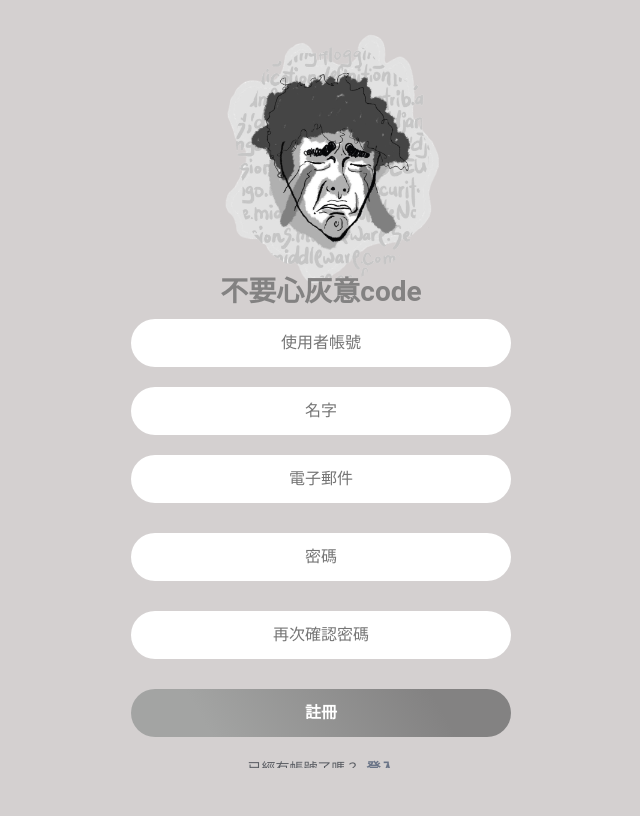
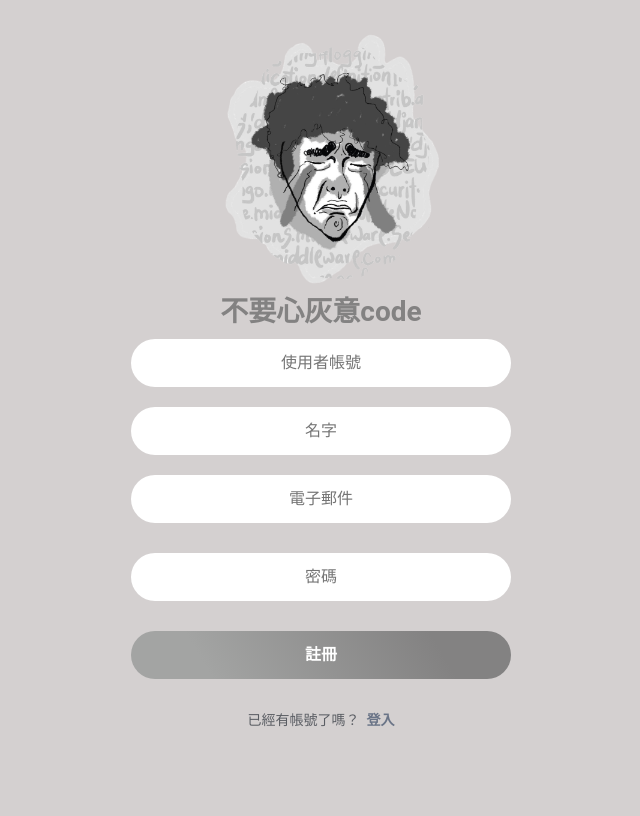
Before and after one commit to mike920116/112509, a Django app: page /signup/ in a window 1280 px wide. Shown: the top 816 px of the page, without its empty margins (319-959 px from the left). Run offline with Django 4.2, Linux system fonts and the light colour scheme; parts of the project's set-up code (start-up, migrations or seed data) failed here and were passed over; some libraries are stand-ins or nearby versions.

Commit message:
修改login跟signup的錯誤等

```diff
--- a/first/forms.py
+++ b/first/forms.py
@@ -1,5 +1,5 @@
 from django import forms
-
+from django.contrib.auth.models import User
 from first.models import Post, Comment
 
 
@@ -27,3 +27,8 @@ class CommentDeleteConfirmForm(forms.Form):
         required=True,
         label="你確定要刪除這則留言嗎？真的會消失喔！！！",
     )
+
+class SignupForm(forms.ModelForm):
+    class Meta:
+        model = User
+        fields = "__all__"
--- a/first/templates/login.html
+++ b/first/templates/login.html
@@ -42,7 +42,7 @@
                   <span class="checkmark"></span>
                 </label>
                 <br/>
-                <button type="submit" class="form-item button">
+                <button type="submit" class="form-item button" href="/index">
                     登入
                 </button>
                 <div class="text-item">
--- a/first/templates/signup.html
+++ b/first/templates/signup.html
@@ -18,7 +18,9 @@
       </div>
 
   <div class="wrap">
-    <form action="" method="POST">
+    {% comment %} 如果只是要跳轉頁面用method="GET",其他都用method="POST"  {% endcomment %}
+    <form action="{% url 'signup' %}" method="POST">
+      {% csrf_token %}
       <div>
         <style>h1{
           font-size: 28px;
@@ -43,26 +45,30 @@
       </div>
 
       <div>
-        <input class="form-item" type="password" name="password1" id="password1" placeholder="密碼">
+        <input class="form-item" type="password" name="password" id="password1" placeholder="密碼">
         <div class="message" id="password-message"></div>
       </div>
 
-      <div>
+      {% comment %} <div>
         <input class="form-item" type="password" name="password2" id="password2" placeholder="再次確認密碼">
         <div class="message" id="password-message"></div>
-      </div>
+      </div> {% endcomment %}
 
-      <div class="form-item button" onclick="userLogin()">
+      <button class="form-item button" type="submit">註冊</button>
+      {% comment %} <div class="form-item button" onclick="userLogin()">
         <p>註冊</p>
-      </div>
+      </div> {% endcomment %}
 
       <div class="text-item">
         <span>已經有帳號了嗎？&ensp;</span>
         <a class="text-strong" href="/login">登入</a>
       </div>
 
+      <div id="message" class="message"></div>
+
+
     </form>
-    <script>
+    {% comment %} <script>
       var form = document.querySelector('form');
       form.addEventListener('submit', function(event) {
         var password1 = document.querySelector('#password1').value;
@@ -72,6 +78,25 @@
           alert('兩次輸入的密碼不一致，請重新輸入！');
         }
       });
+    </script> {% endcomment %}
+
+    <script>
+      // 获取消息元素
+      var messageElement = document.getElementById("message");
+
+      // 模拟注册成功或失败
+      var registrationSuccess = true; // 在实际应用中，根据您的逻辑来设置此值
+
+      if (registrationSuccess) {
+        // 注册成功的消息
+        messageElement.innerText = "注册成功！";
+        messageElement.style.color = "green"; // 设置消息颜色
+      } else {
+        // 注册失败的消息
+        messageElement.innerText = "注册失败，请重试。";
+        messageElement.style.color = "red"; // 设置消息颜色
+      }
     </script>
+
   </div>
 {% endblock body %}
--- a/first/views.py
+++ b/first/views.py
@@ -93,16 +93,21 @@ def comment_delete(request, comment_id):
 
     return render(request, "comment_delete.html", {"form": form})
 
-
+# UserCreationForm
+from first.forms import SignupForm
 def signup(request):
+    print('request', request)
     if request.method == 'POST':
-        form = UserCreationForm(request.POST)
+        form = SignupForm(request.POST)
+        print("hello")
+        print(form.is_valid())
         if form.is_valid():
             form.save()
+            print("save hello")
             messages.success(request, "註冊帳號成功")
-            return redirect('post_list')  # 將跳轉到主畫面
+            return redirect('login')  # 將跳轉到主畫面
     else:
-        form = UserCreationForm()
+        form = SignupForm()
 
     return render(request, 'signup.html', {'form': form})
 
```
Also changed, not shown: first/migrations/0008_userlogin.py (deleted), first/migrations/0008_userlogin_usersignup.py.
